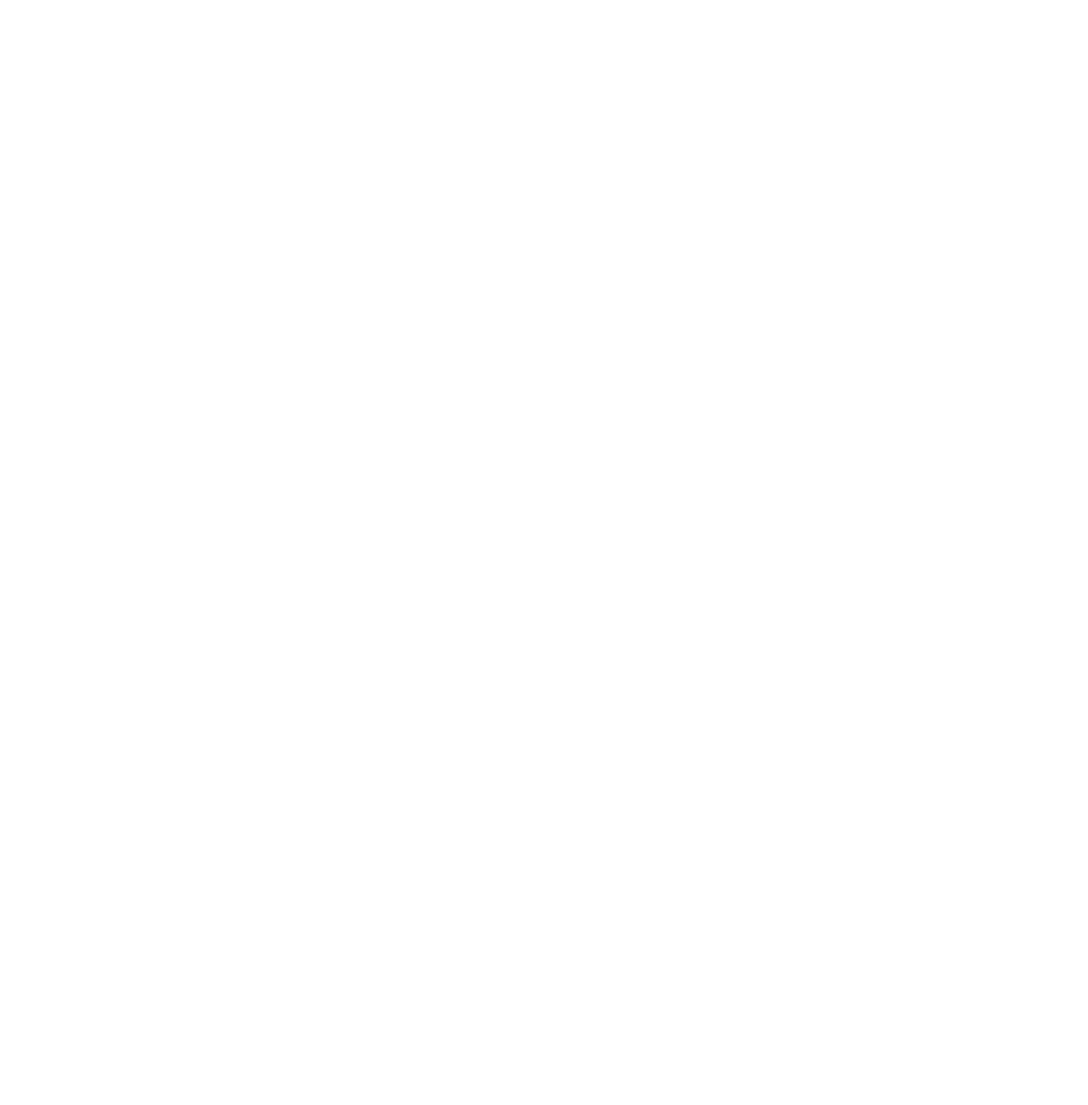
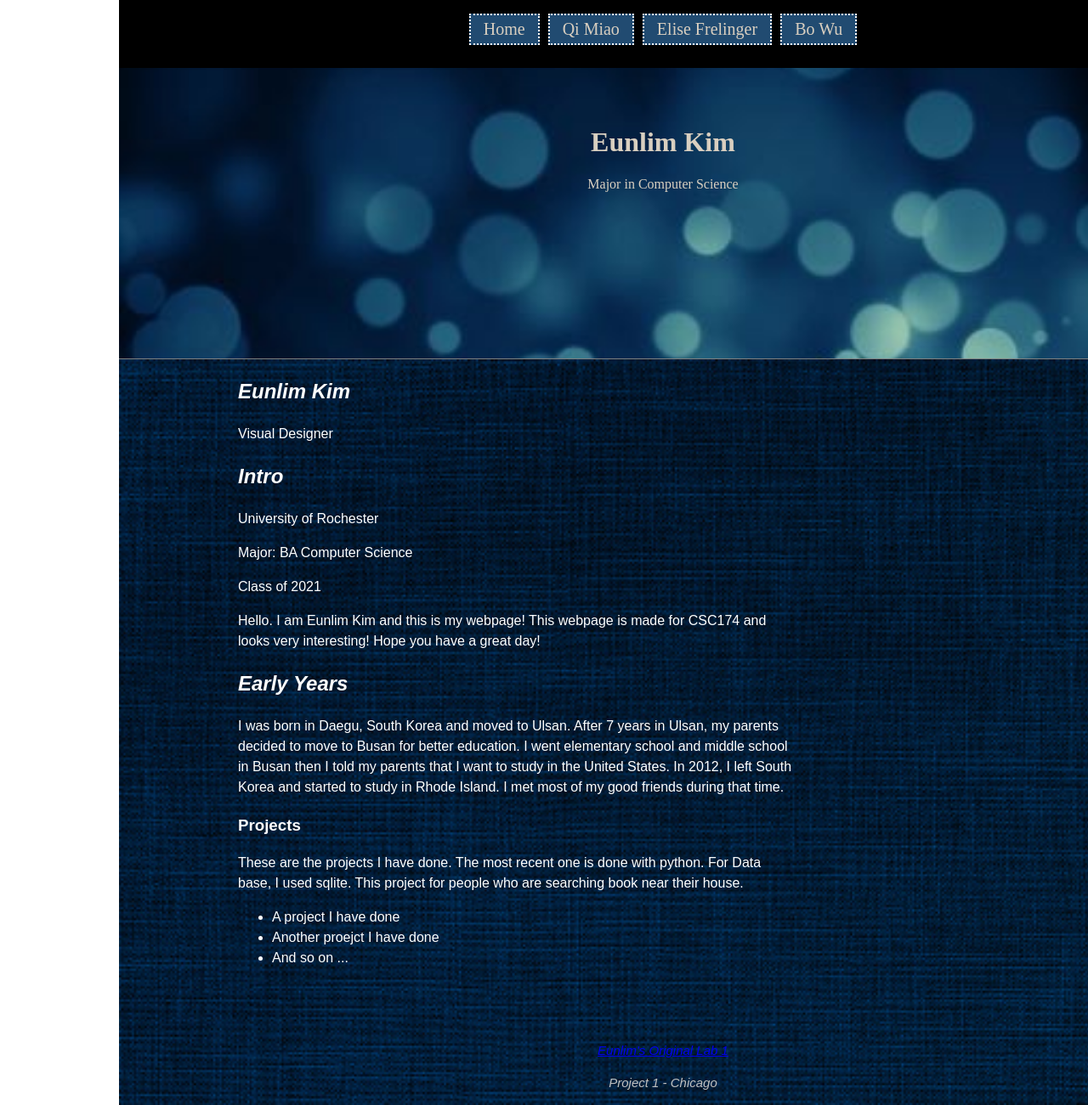
Before and after one commit to jalhadab/project5, a PHP site: page /kim.php in a window 1280 px wide; the page is wider, and only the part inside the window is pictured. Before the commit the part shown is empty. Shown: that part at 85% size. Before the commit the page ends 800 px from the top of that part, so only its background shows below. Run offline with PHP 8.4, Linux system fonts and the light colour scheme; data that the repository does not hold is empty.

Commit message:
update kim php

```diff
--- a/kim.php
+++ b/kim.php
@@ -1,9 +1,52 @@
-<!DOCTYPE html>
-<html>
-<head>
-	<title></title>
+<?php
+include "inc/html-top.php";
+?>
+
 </head>
-<body>
 
-</body>
+		<body class="container">
+			<?php include "inc/nav.php"; ?>
+
+			<header>
+			<h1>Eunlim Kim</h1>
+			<div>Major in Computer Science</div>
+			</header>
+
+			<div class="background">
+			<div class="container">
+			<article>
+				<h2>Eunlim Kim</h2>
+				<p>Visual Designer</p>
+
+				<h2>Intro</h2>
+					<p>University of Rochester</p>
+					<P>Major: BA Computer Science</P>
+					<p>Class of 2021</p>
+					<p>Hello. I am Eunlim Kim and this is my webpage! This webpage is made for CSC174 and looks very interesting! Hope you have a great day!</p>
+
+
+				<h2>Early Years</h2>
+
+				<p> I was born in Daegu, South Korea and moved to Ulsan. After 7 years in Ulsan, my parents decided to move to Busan for better education. I went elementary school and middle school in Busan then I told my parents that I want to study in the United States. In 2012, I left South Korea and started to study in Rhode Island. I met most of my good friends during that time.</p>
+
+				<h3>Projects</h3>
+
+				<p>These are the projects I have done. The most recent one is done with python. For Data base, I used sqlite. This project for people who are searching book near their house.</p>
+					<ul>
+						<li>A project I have done</li>
+						<li>Another proejct I have done</li>
+						<li>And so on ...</li>
+					</ul>
+
+			</article>
+		<footer>
+            <a href="http://csc174.org/lab01/ekim69/" class="eunlim">Eunlim's Original Lab 1</a>
+			<p>Project 1 - Chicago</p>
+		</footer>
+
+		</div> <!-- center container -->
+	</div><!--  background container -->
+
+		<?php include "inc/scripts.php"; ?>
+	</body>
 </html>
```
